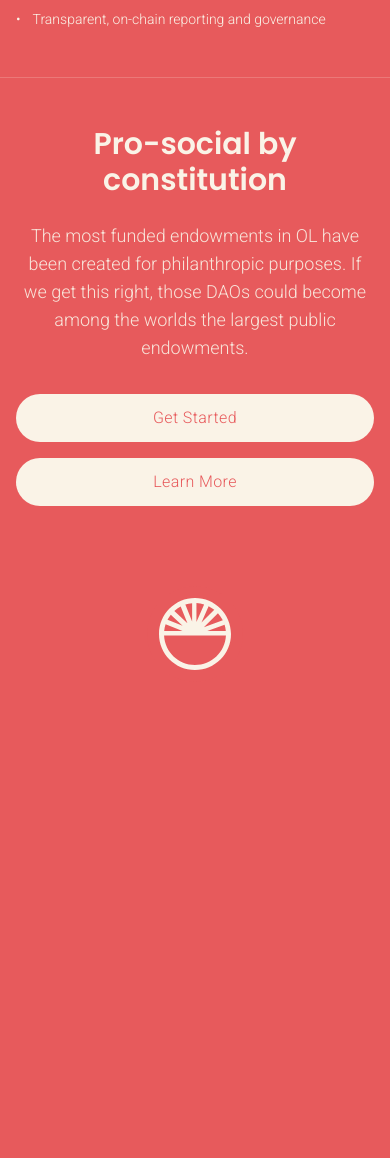
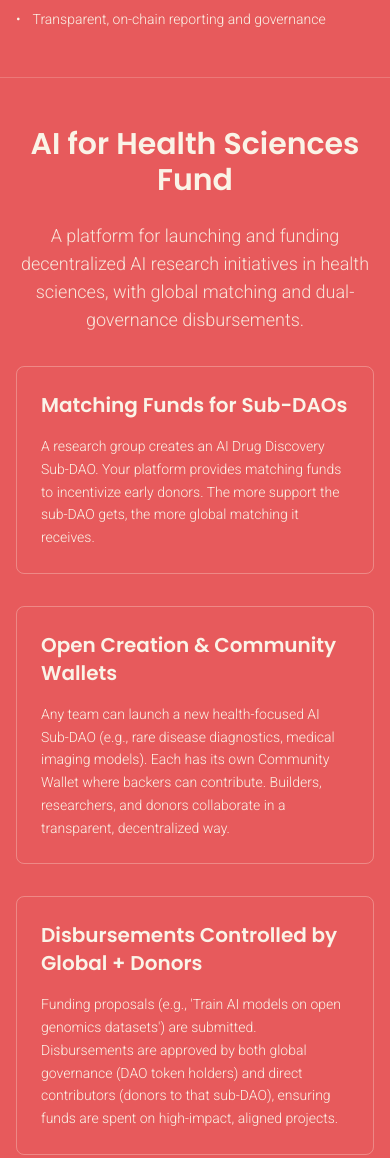
Before and after one commit to 0o-de-lally/static-new, a plain HTML site: page index.html in a window 390 px wide. Shown: the part 3071-4229 px from the top of the page. Before the commit the page ends 3785 px from the top, so only its background shows below. Drawn offline with nearby package versions, Linux system fonts and the light colour scheme.

Commit message:
add example section

```diff
--- a/data/text-content.json
+++ b/data/text-content.json
@@ -2,6 +2,7 @@
   "navigation": [
     { "label": "About", "href": "#about" },
     { "label": "Strategy", "href": "#strategy" },
+    { "label": "Example", "href": "#example" },
     { "label": "Governance", "href": "#governance" },
     { "label": "Documentation", "href": "#documentation" },
     { "label": "Contact", "href": "#contact" }
@@ -69,6 +70,28 @@
     "title": " A proud history of transparency",
     "description": "We play a long and open game. Which means reacting and growing stronger though consensus. We document everything, and share it all publicly."
   },
+  "example": {
+    "title": "AI for Health Sciences Fund",
+    "description": "A platform for launching and funding decentralized AI research initiatives in health sciences, with global matching and dual-governance disbursements.",
+    "sections": [
+      {
+        "id": "matching_funds",
+        "title": "Matching Funds for Sub-DAOs",
+        "body": "A research group creates an AI Drug Discovery Sub-DAO. Your platform provides matching funds to incentivize early donors. The more support the sub-DAO gets, the more global matching it receives."
+      },
+      {
+        "id": "open_creation",
+        "title": "Open Creation & Community Wallets",
+        "body": "Any team can launch a new health-focused AI Sub-DAO (e.g., rare disease diagnostics, medical imaging models). Each has its own Community Wallet where backers can contribute. Builders, researchers, and donors collaborate in a transparent, decentralized way."
+      },
+      {
+        "id": "dual_governance",
+        "title": "Disbursements Controlled by Global + Donors",
+        "body": "Funding proposals (e.g., 'Train AI models on open genomics datasets') are submitted. Disbursements are approved by both global governance (DAO token holders) and direct contributors (donors to that sub-DAO), ensuring funds are spent on high-impact, aligned projects."
+      }
+    ],
+    "summary": "We match funds and enable open creation of AI-focused health science funds, where spending decisions are governed by both global and local stakeholders."
+  },
   "cta": {
     "title": "Pro-social by constitution",
     "description": "The most funded endowments in OL have been created for philanthropic purposes. If we get this right, those DAOs could become among the worlds the largest public endowments.",
--- a/index.html
+++ b/index.html
@@ -135,6 +135,31 @@
         </div>
     </section>
 
+    <!-- Example Section - AI for Health Sciences Fund -->
+    <section id="example" class="container mx-auto px-4 py-12 md:py-24 border-t border-opacity-20 border-brand-cream">
+        <div class="max-w-5xl mx-auto">
+            <div class="text-center mb-8 md:mb-16">
+                <h2 class="text-3xl md:text-4xl font-bold mb-6 font-display" x-text="data.example.title"></h2>
+                <p class="text-lg md:text-xl font-light opacity-90 max-w-3xl mx-auto font-body" x-text="data.example.description"></p>
+            </div>
+
+            <!-- Example Sections Grid -->
+            <div class="grid grid-cols-1 md:grid-cols-1 gap-8 md:gap-12 mb-8 md:mb-16">
+                <template x-for="section in data.example.sections" :key="section.id">
+                    <div class="border border-opacity-30 border-brand-cream rounded-lg p-6 md:p-8">
+                        <h3 class="text-xl md:text-2xl font-semibold font-display mb-4" x-text="section.title"></h3>
+                        <p class="font-body font-light leading-relaxed text-sm md:text-base" x-text="section.body"></p>
+                    </div>
+                </template>
+            </div>
+
+            <!-- Summary -->
+            <div class="text-center bg-opacity-10 bg-brand-cream rounded-lg p-6 md:p-8">
+                <p class="text-lg md:text-xl font-light leading-relaxed font-body" x-text="data.example.summary"></p>
+            </div>
+        </div>
+    </section>
+
     <!-- CTA Section -->
     <section class="container mx-auto px-4 py-12 md:py-24 border-t border-opacity-20 border-brand-cream">
         <div class="max-w-3xl mx-auto text-center">
```
